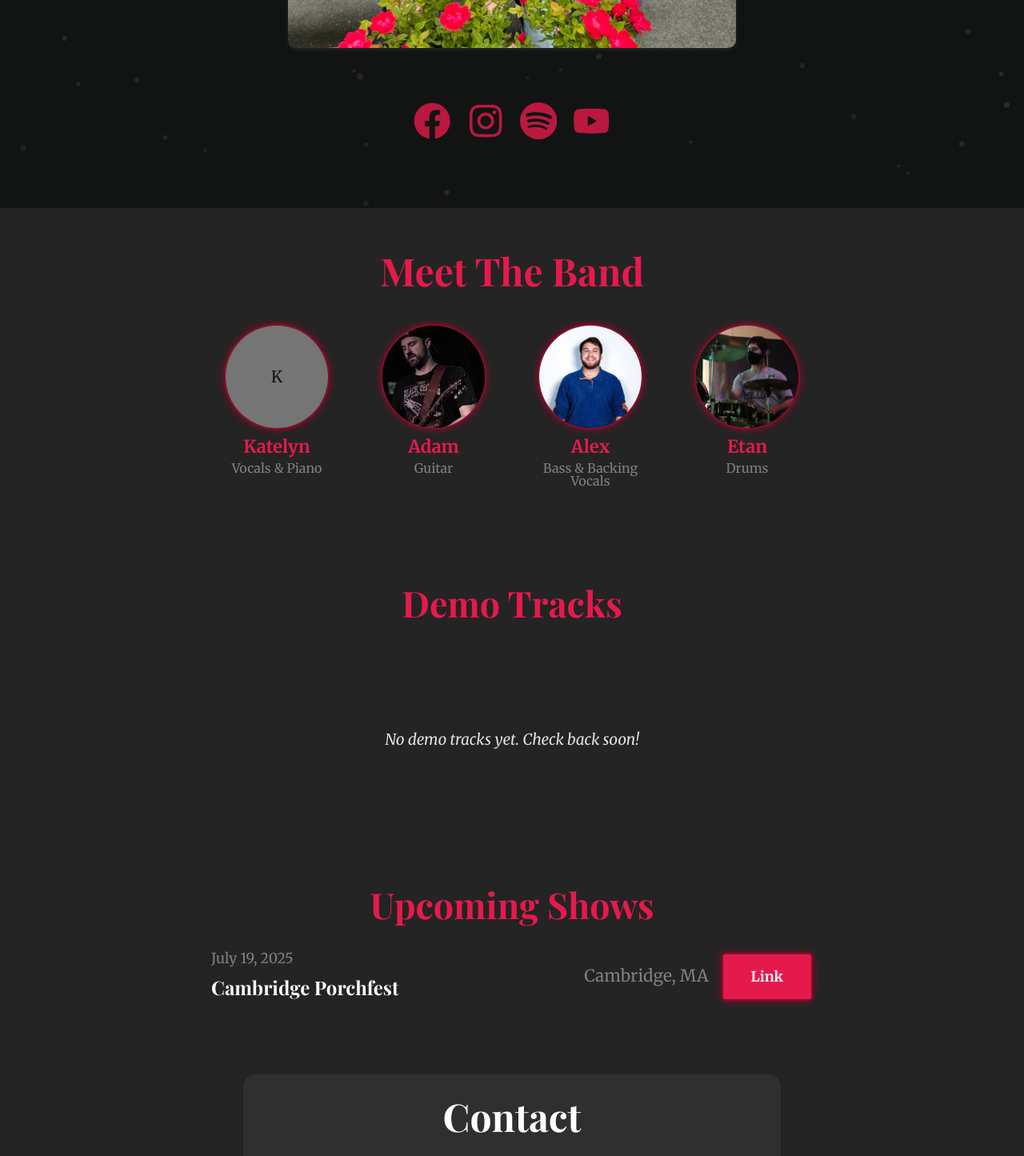
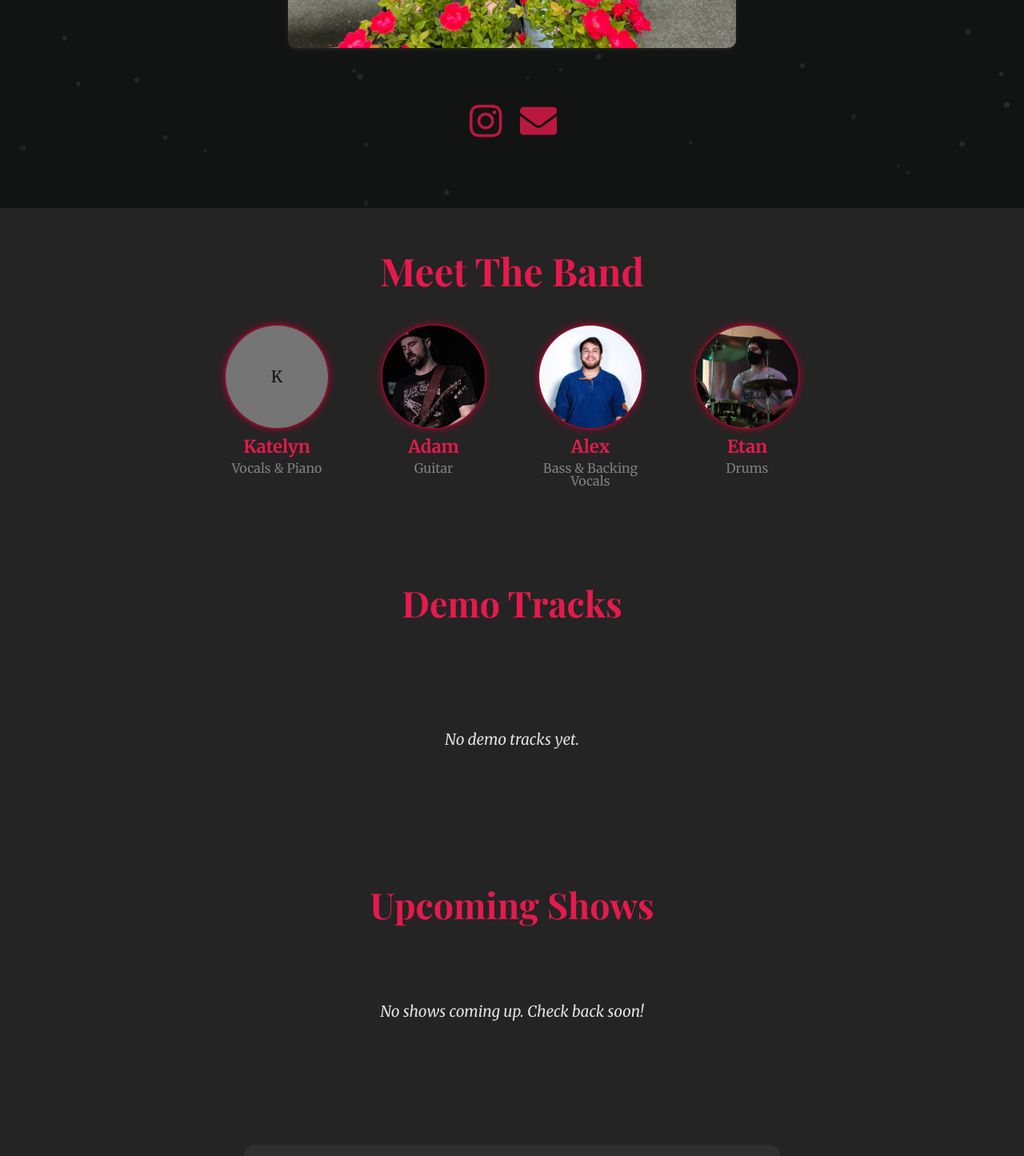
Before and after one commit to etancohn/Band-Website, a React (Vite) app: page / in a window 1280 px wide. Shown: the part 540-1985 px from the top of the page at 80% size. Built offline with nearby package versions, Linux system fonts and the light colour scheme; a web font is replaced by a local one.

Commit message:
links to instagram + added email link

```diff
--- a/src/App.tsx
+++ b/src/App.tsx
@@ -117,7 +117,7 @@ function App() {
                     fontSize: 19,
                     fontStyle: 'italic',
                 }}
-            >No demo tracks yet. Check back soon!</div>
+            >No demo tracks yet.</div>
           {/* <SoundCloudPlaylist
             playlistUrl='https://soundcloud.com/etan-cohn-996334839/sets/katie-and-the-roses'
           /> */}
--- a/src/ShowListItem.tsx
+++ b/src/ShowListItem.tsx
@@ -11,12 +11,12 @@ type Show = {
 }
 
 const showsData: Show[] = [
-    {
-        date: "July 19, 2025",
-        name: "Cambridge Porchfest",
-        city: "Cambridge, MA",
-        link: "https://docs.google.com/document/d/1p-bnth_EKAc4eE5TF5_5GXHx8iaG4bRa/edit",
-    }
+    // {
+    //     date: "July 19, 2025",
+    //     name: "Cambridge Porchfest",
+    //     city: "Cambridge, MA",
+    //     link: "https://docs.google.com/document/d/1p-bnth_EKAc4eE5TF5_5GXHx8iaG4bRa/edit",
+    // }
     // {
     //   date: 'May 10, 2025',
     //   name: 'Porchfest',
--- a/src/SocialMediaIcons.tsx
+++ b/src/SocialMediaIcons.tsx
@@ -1,11 +1,12 @@
 import { motion } from 'framer-motion';
 import {
-    FaFacebook,
+    // FaFacebook,
     FaInstagram,
-    FaYoutube,
+    // FaYoutube,
     // FaTiktok
+    FaEnvelope
 } from 'react-icons/fa';
-import { BsSpotify } from 'react-icons/bs';
+// import { BsSpotify } from 'react-icons/bs';
 import { mainColor } from './Colors';
 
 function SocialMediaIcons() {
@@ -41,7 +42,7 @@ function SocialMediaIcons() {
             initial="hidden"
             animate="visible"
         >
-          <motion.a
+          {/* <motion.a
             href=""
             // href="https://facebook.com/yourband" // Replace with your actual link
             target="_blank"
@@ -52,9 +53,10 @@ function SocialMediaIcons() {
             style={iconStyle}
           >
             <FaFacebook />
-          </motion.a>
+          </motion.a> */}
           <motion.a
-            href='#'
+            // href='#'
+            href='https://www.instagram.com/katieandtheroses/'
             // href="https://instagram.com/yourband" // Replace with your actual link
             target="_blank"
             rel="noopener noreferrer"
@@ -66,6 +68,19 @@ function SocialMediaIcons() {
             <FaInstagram />
           </motion.a>
           <motion.a
+            // href='#'
+            href='mailto:katieandtheroses@gmail.com'
+            // href="https://instagram.com/yourband" // Replace with your actual link
+            target="_blank"
+            rel="noopener noreferrer"
+            variants={iconVariants}
+            initial="initial"
+            whileHover="hover"
+            style={iconStyle}
+          >
+            <FaEnvelope />
+          </motion.a>
+          {/* <motion.a
             href="#"
             // href="https://spotify.com/artist/yourbandid" // Replace with your actual link
             target="_blank"
@@ -76,7 +91,7 @@ function SocialMediaIcons() {
             style={iconStyle}
           >
             <BsSpotify />
-          </motion.a>
+          </motion.a> */}
           {/* <motion.a
             href='#'
             // href="https://instagram.com/yourband" // Replace with your actual link
@@ -89,7 +104,7 @@ function SocialMediaIcons() {
           >
             <FaTiktok />
           </motion.a> */}
-          <motion.a
+          {/* <motion.a
             href='#'
             // href="https://instagram.com/yourband" // Replace with your actual link
             target="_blank"
@@ -100,7 +115,7 @@ function SocialMediaIcons() {
             style={iconStyle}
           >
             <FaYoutube />
-          </motion.a>
+          </motion.a> */}
           {/* Add more social media icons as needed */}
         </motion.div>
     );
```
